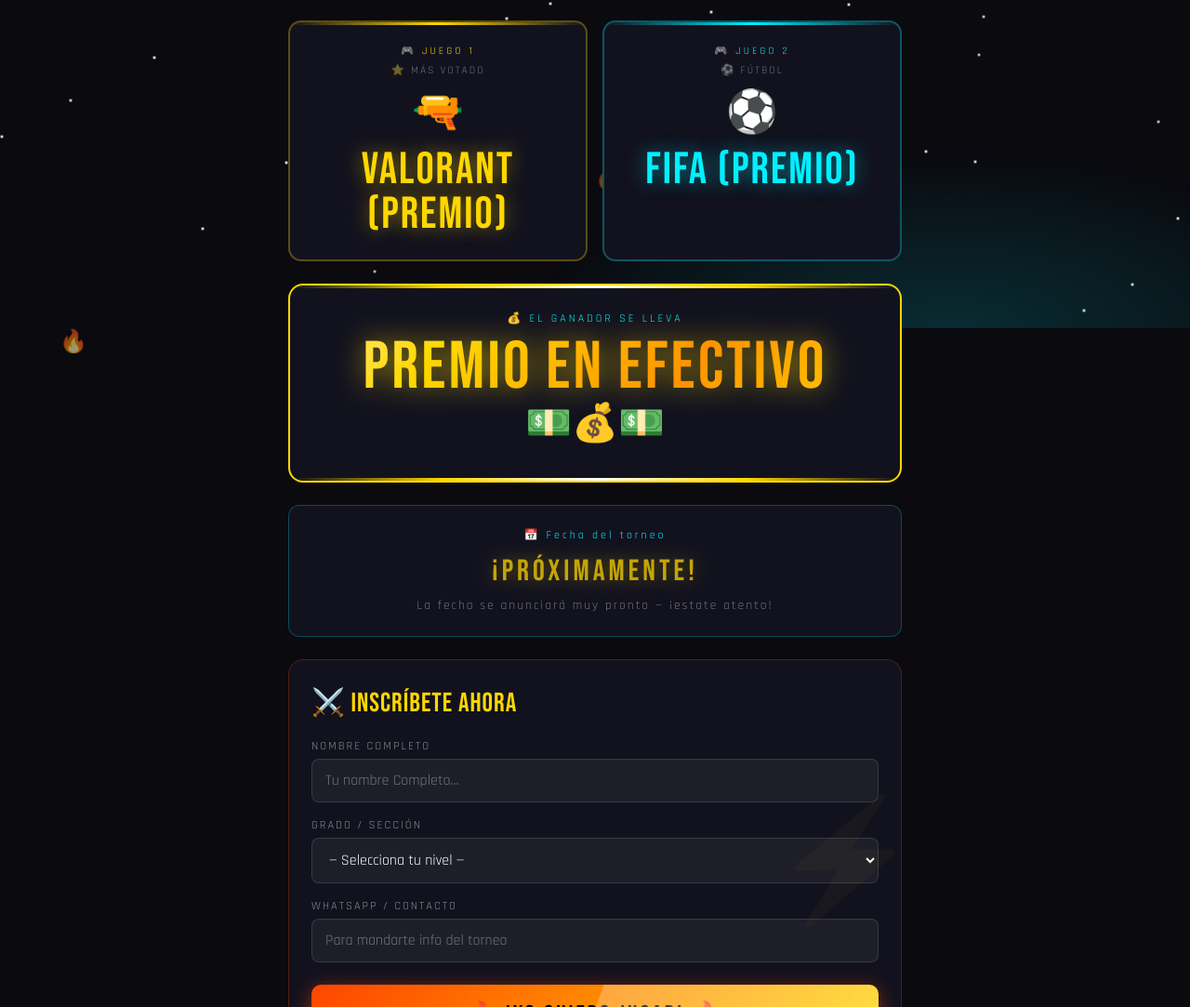
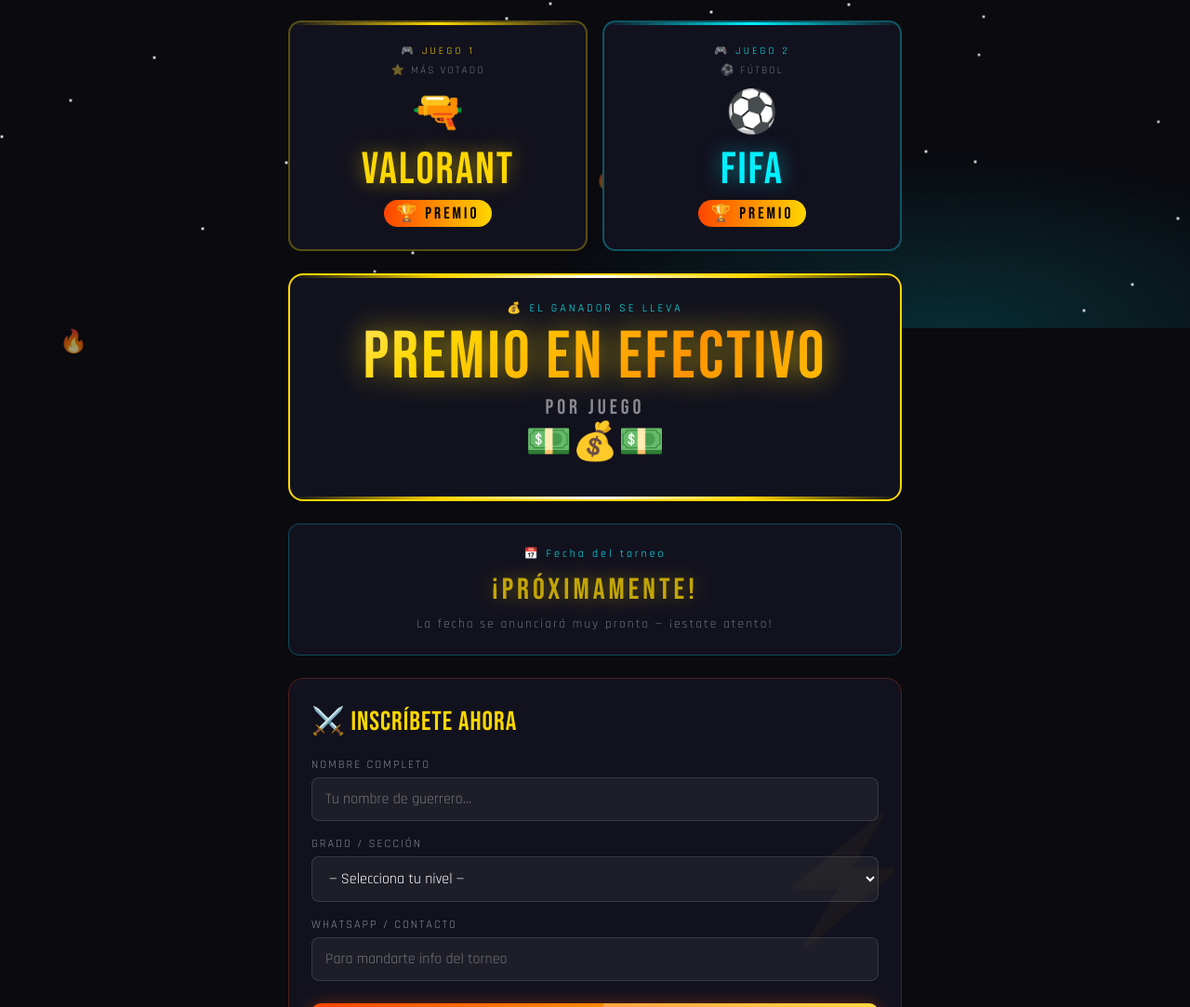
Before and after one commit to sweetdrop10326-netizen/Torneus, a plain HTML site: page index.html in a window 1280 px wide. Shown: the part 447-1530 px from the top of the page at 93% size. Drawn offline with Linux system fonts and the light colour scheme.

Commit message:
Update index.html

```diff
--- a/index.html
+++ b/index.html
@@ -48,7 +48,7 @@
   .game-icon{font-size:2.8rem;margin-bottom:8px}
   .game-name{font-family:'Bebas Neue',sans-serif;font-size:clamp(2rem,7vw,3rem);letter-spacing:2px;line-height:1}
   .game-card:nth-child(1) .game-name{color:var(--gold);text-shadow:0 0 20px rgba(255,215,0,.5)}
-  .game-card:nth-child(2) .game-name{color:var(--electric);text-shadow:0 0 20px rgba(0,240,255,.5)}
+  .game-card:nth-child(2) .game-name{color:var(--electric);text-shadow:0 0 20px rgba(0,240,255,.5)}.game-prize{font-family:"Bebas Neue",sans-serif;font-size:1.1rem;letter-spacing:3px;margin-top:8px;padding:4px 14px;border-radius:20px;display:inline-block;background:linear-gradient(90deg,var(--fire),var(--gold));color:#000}
 
   /* PREMIO EN EFECTIVO */
   .efectivo-section{background:var(--panel);border:2px solid var(--gold);border-radius:16px;padding:28px 20px;text-align:center;margin:24px 0;position:relative;overflow:hidden}
@@ -56,7 +56,7 @@
   .efectivo-section::after{content:'';position:absolute;bottom:0;left:0;right:0;height:3px;background:linear-gradient(90deg,transparent,var(--gold),#fff,var(--gold),transparent)}
   .efectivo-label{font-size:.75rem;letter-spacing:3px;color:var(--electric);margin-bottom:10px}
   .efectivo-texto{font-family:'Bebas Neue',sans-serif;font-size:clamp(2.8rem,10vw,4.5rem);line-height:1;background:linear-gradient(135deg,#ff8c00,var(--gold),#fff,var(--gold),#ff8c00);background-size:200% auto;-webkit-background-clip:text;-webkit-text-fill-color:transparent;background-clip:text;animation:shine-text 3s linear infinite;filter:drop-shadow(0 0 15px rgba(255,215,0,.6));letter-spacing:3px}
-  @keyframes shine-text{to{background-position:200% center}}
+  @keyframes shine-text{to{background-position:200% center}}.efectivo-sub{font-family:"Bebas Neue",sans-serif;font-size:1.4rem;letter-spacing:4px;color:rgba(255,255,255,.5);margin-top:4px}
   .efectivo-coins{font-size:2.5rem;margin-top:6px;animation:bounce-coins 1.5s ease infinite}
   @keyframes bounce-coins{0%,100%{transform:translateY(0)}50%{transform:translateY(-8px)}}
 
@@ -127,22 +127,20 @@
       <div class="game-num">🎮 Juego 1</div>
       <div class="game-voted">⭐ Más votado</div>
       <div class="game-icon">🔫</div>
-      <div class="game-name">VALORANT
-        (PREMIO)</div>
+      <div class="game-name">VALORANT</div><div class="game-prize">🏆 PREMIO</div>
     </div>
     <div class="game-card">
       <div class="game-num">🎮 Juego 2</div>
       <div class="game-voted">⚽ Fútbol</div>
       <div class="game-icon">⚽</div>
-      <div class="game-name">FIFA
-        (PREMIO)</div>
+      <div class="game-name">FIFA</div><div class="game-prize">🏆 PREMIO</div>
     </div>
   </div>
 
   <!-- PREMIO EN EFECTIVO -->
   <div class="efectivo-section">
     <div class="efectivo-label">💰 EL GANADOR SE LLEVA</div>
-    <div class="efectivo-texto">PREMIO EN EFECTIVO</div>
+    <div class="efectivo-texto">PREMIO EN EFECTIVO</div><div class="efectivo-sub">por juego</div>
     <div class="efectivo-coins">💵💰💵</div>
   </div>
 
@@ -156,7 +154,7 @@
   <!-- FORMULARIO -->
   <div class="form-section">
     <div class="form-title">⚔️ Inscríbete ahora</div>
-    <div class="field"><label>Nombre completo</label><input type="text" id="nombre" placeholder="Tu nombre Completo..."/></div>
+    <div class="field"><label>Nombre completo</label><input type="text" id="nombre" placeholder="Tu nombre de guerrero..."/></div>
     <div class="field">
       <label>Grado / Sección</label>
       <select id="grado">
```
